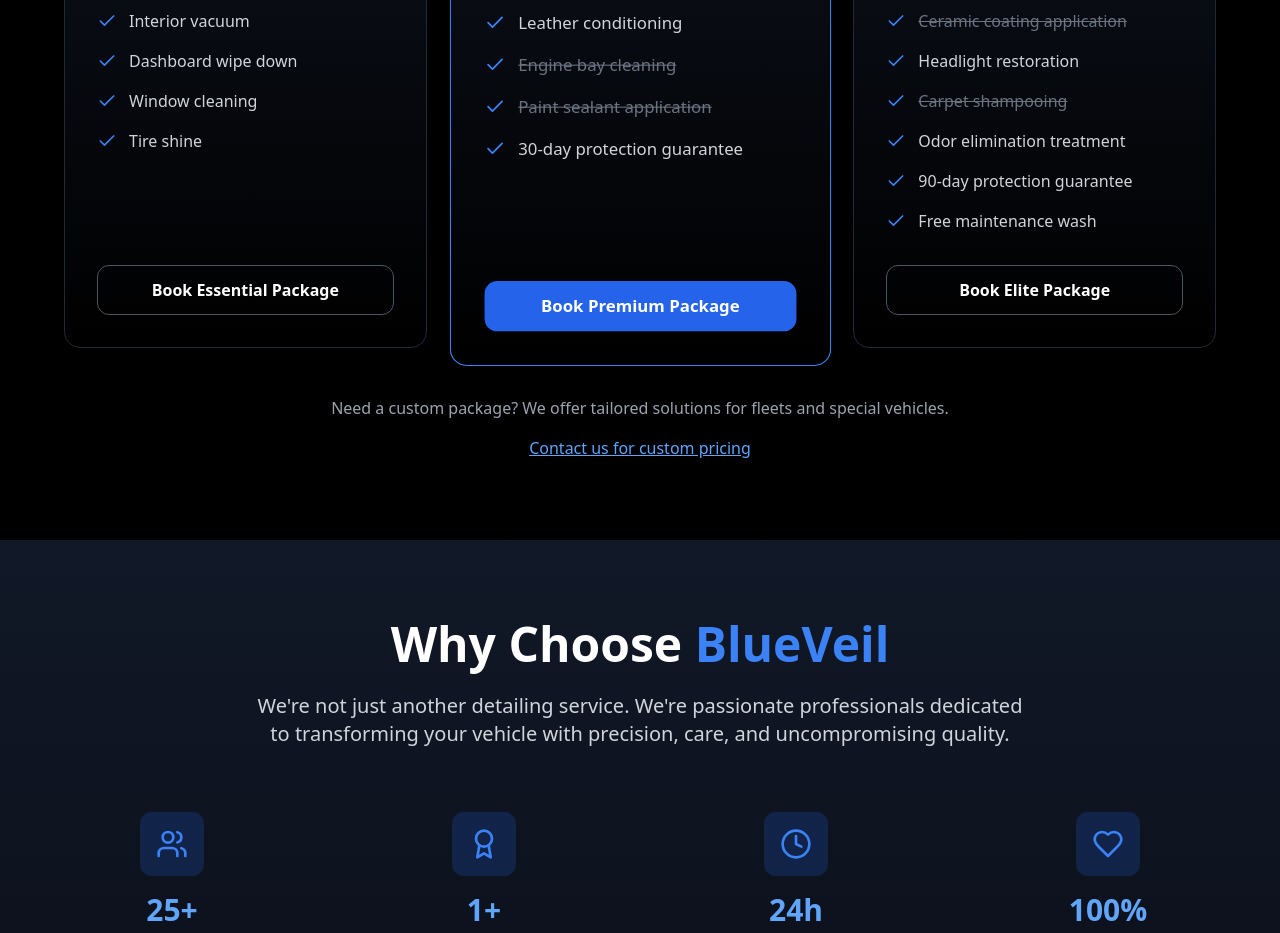
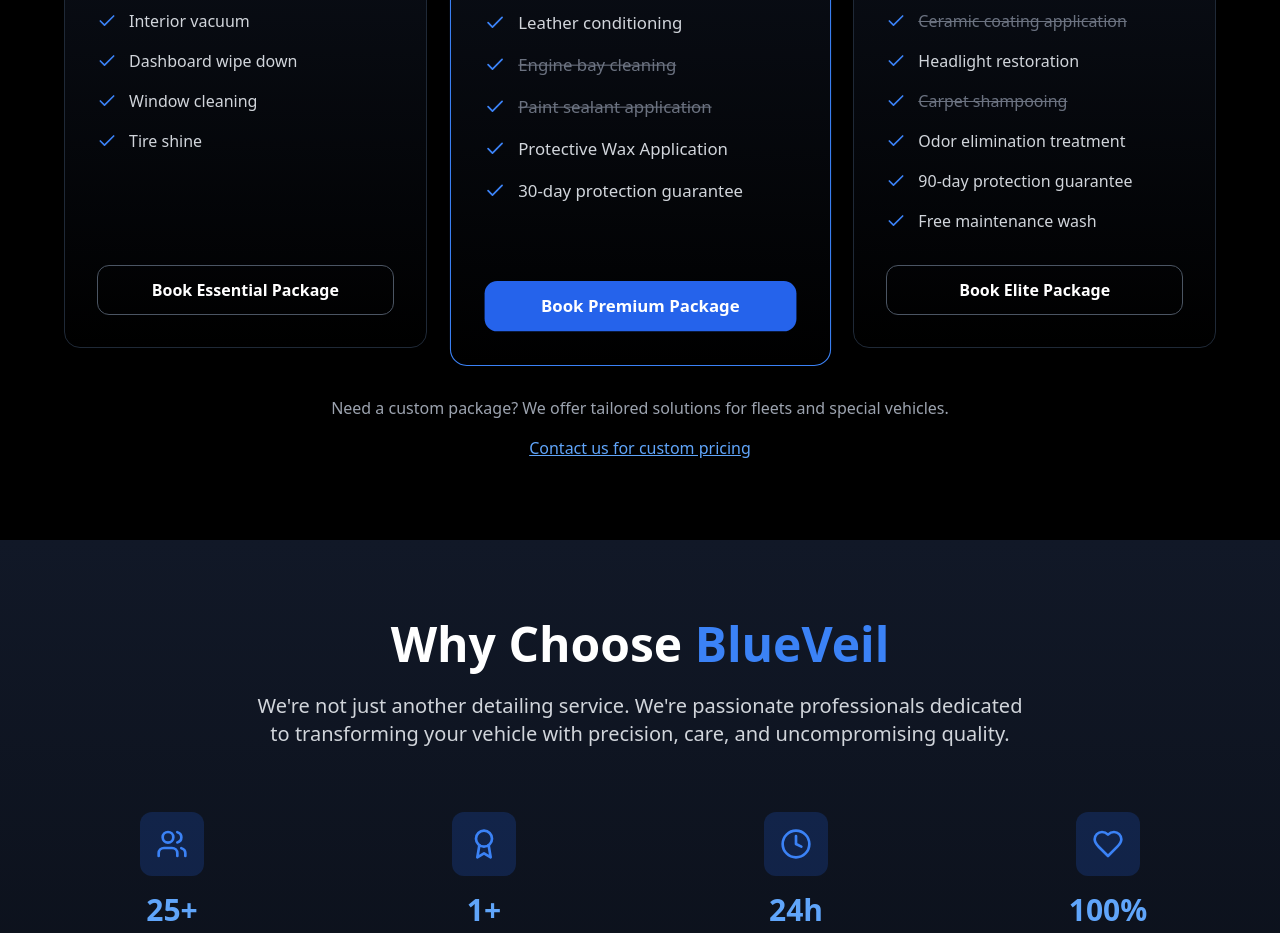
Before and after one commit to Br1anSimon/BlueVeilDetailing, a React (Vite) app: page / in a window 1280 px wide. Shown: the part 2400-3333 px from the top of the page. Built offline with nearby package versions, Linux system fonts and the light colour scheme.

Commit message:
Updated Pricing.tsx

```diff
--- a/src/components/Pricing.tsx
+++ b/src/components/Pricing.tsx
@@ -35,6 +35,7 @@ const Pricing = ({ onServiceSelect }: PricingProps) => {
         'Leather conditioning',
         '~~Engine bay cleaning~~',
         '~~Paint sealant application~~',
+        'Protective Wax Application',
         '30-day protection guarantee'
       ],
       popular: true,
```
